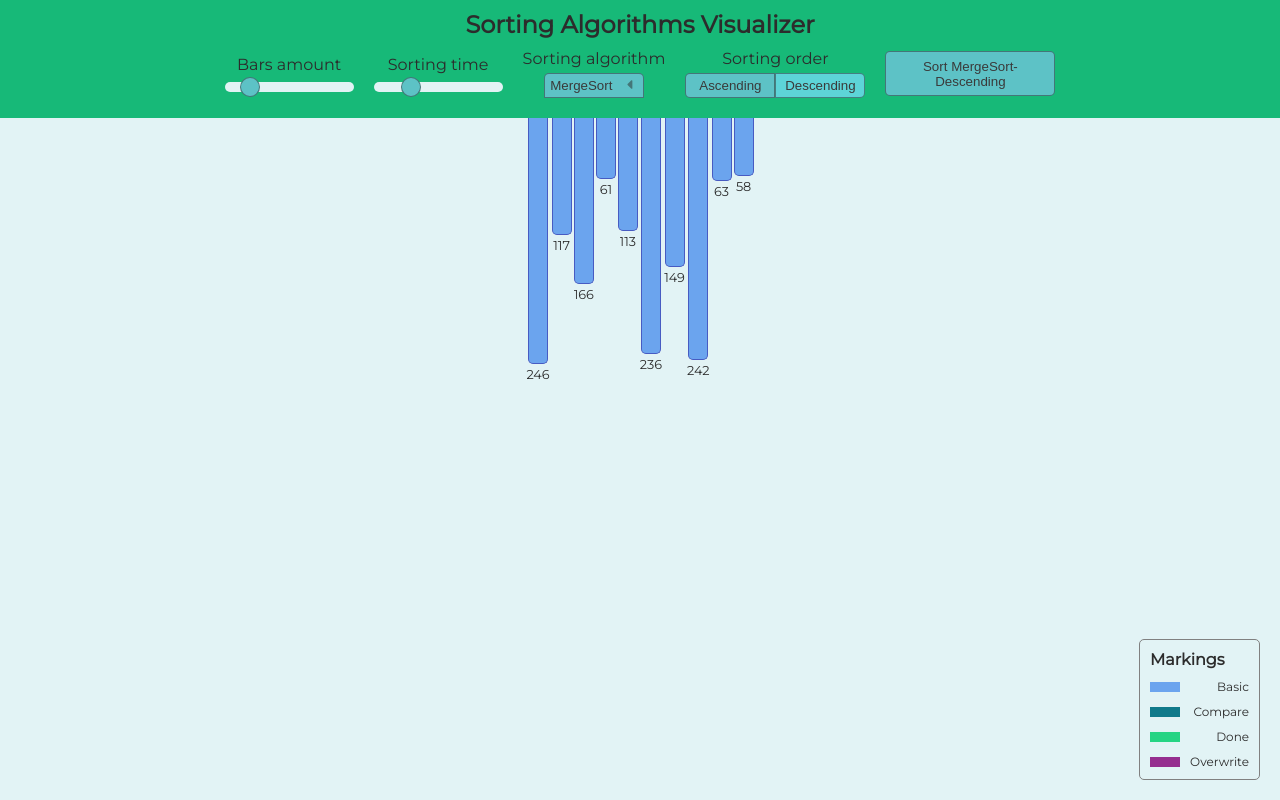
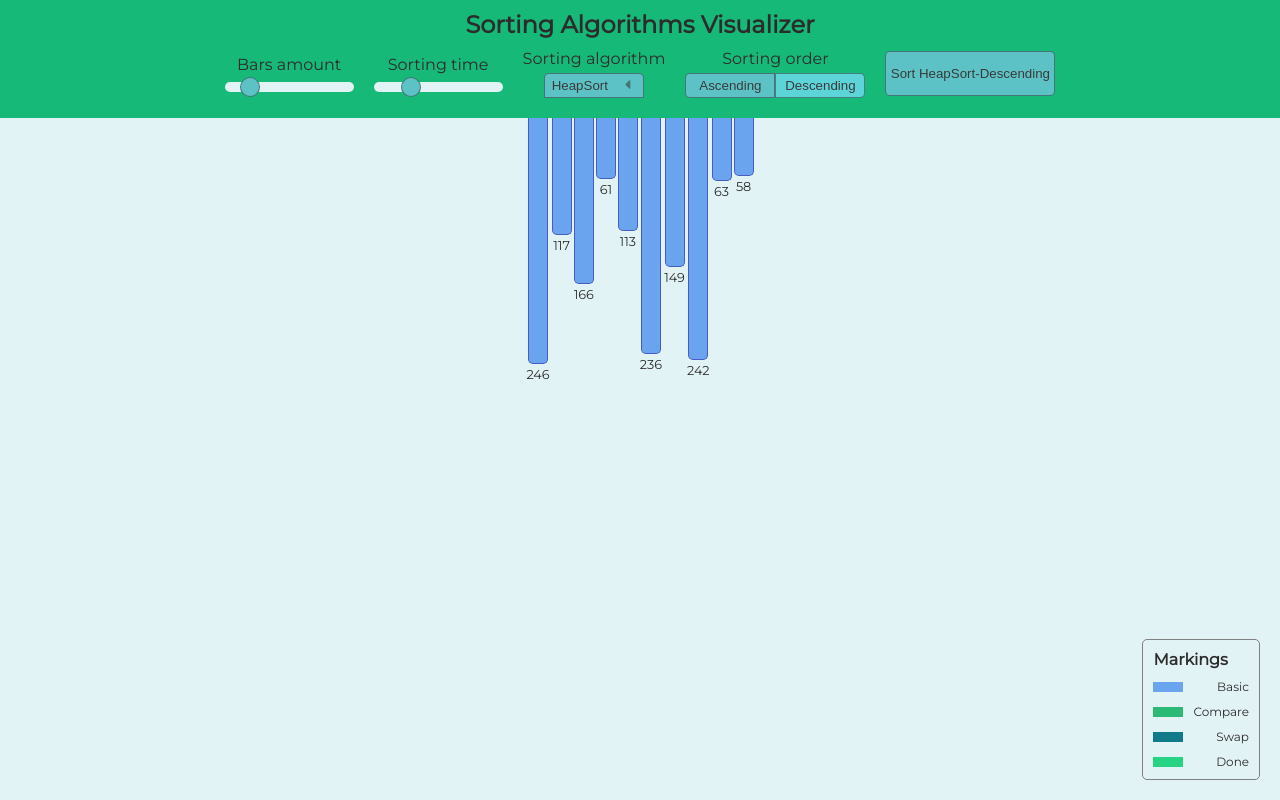
Before and after one commit to MatiMatik97/sorting-algorithms-visualizer, a React (Create React App) app: page / in a window 1280 px wide. Built offline with nearby package versions, Linux system fonts and the light colour scheme.

Commit message:
Mergesort fix, Heapsort setup

```diff
--- /dev/null
+++ b/src/algorithms/HeapSort.js
@@ -0,0 +1,17 @@
+import { DONE_TIME, swapInArray, finishAnimations } from '../helpers';
+
+import { HEAP_SORT_COLORS } from '../helpers';
+
+const { BARS_BASIC_BG_COLOR,
+    BARS_SWAPPED_BG_COLOR,
+    BARS_SWAP_BG_COLOR } = HEAP_SORT_COLORS;
+
+const HeapSort = () => { }
+
+HeapSort.init = (bars, setBars, stepTime, sortingOrder) => {
+    console.log("HeapSort");
+
+    return 0;
+}
+
+export default HeapSort
--- a/src/algorithms/MergeSort.js
+++ b/src/algorithms/MergeSort.js
@@ -52,6 +52,8 @@ MergeSort.merge = (mainArray, leftIndex, centerIndex, rightIndex, copyArray) =>
                     i: i,
                     j: j
                 },
+                toSwap: true,
+                overwrite: false,
                 values: [k, copyArray[i]],
             });
 
@@ -62,6 +64,8 @@ MergeSort.merge = (mainArray, leftIndex, centerIndex, rightIndex, copyArray) =>
                     i: i,
                     j: j
                 },
+                toSwap: false,
+                overwrite: false,
                 values: [k, copyArray[j]],
             });
 
@@ -72,9 +76,11 @@ MergeSort.merge = (mainArray, leftIndex, centerIndex, rightIndex, copyArray) =>
     while (i <= centerIndex) {
         animations.push({
             compare: {
-                i: i,
+                i: k,
                 j: i
             },
+            toSwap: false,
+            overwrite: true,
             values: [k, copyArray[i]],
         });
 
@@ -84,9 +90,11 @@ MergeSort.merge = (mainArray, leftIndex, centerIndex, rightIndex, copyArray) =>
     while (j <= rightIndex) {
         animations.push({
             compare: {
-                i: j,
+                i: k,
                 j: j
             },
+            toSwap: false,
+            overwrite: true,
             values: [k, copyArray[j]],
         });
 
@@ -95,27 +103,35 @@ MergeSort.merge = (mainArray, leftIndex, centerIndex, rightIndex, copyArray) =>
 }
 
 MergeSort.animate = (barsAmount) => {
-    console.log(animations);
     const STEP_TIME = Math.round(_stepTime / barsAmount);
     let sortingTime = 0;
 
     for (let anim = 0; anim < animations.length; anim++) {
-        const { compare: { i, j }, values } = animations[anim];
+        const { compare: { i, j }, toSwap, overwrite, values } = animations[anim];
 
         setTimeout(() => {
             const displayBars = [...document.querySelectorAll('.display-bar')];
 
-            displayBars.map(displayBar => {
-                displayBar.style.backgroundColor = BARS_BASIC_BG_COLOR;
-                return displayBar;
-            });
+            if (!overwrite) {
+                displayBars.map(displayBar => {
+                    displayBar.style.backgroundColor = BARS_BASIC_BG_COLOR;
+                    return displayBar;
+                });
 
-            displayBars[i].style.backgroundColor = BARS_SWAP_BG_COLOR;
-            displayBars[j].style.backgroundColor = BARS_SWAP_BG_COLOR;
-            displayBars[values[0]].style.backgroundColor = BARS_OVERWRITE_BG_COLOR;
+                const color = toSwap ? BARS_SWAP_BG_COLOR : BARS_OVERWRITE_BG_COLOR;
+
+                displayBars[i].style.backgroundColor = color;
+                displayBars[j].style.backgroundColor = color;
+            }
+
+            const [index, { size }] = values;
 
             setTimeout(() => {
-                displayBars[values[0]].style.height = `${values[1].size}px`;
+                displayBars[index].style.height = `${size}px`;
+
+                const displaySize = [...document.querySelectorAll('.display-size')];
+
+                displaySize[index].innerHTML = size;
             }, Math.round(STEP_TIME / 2));
         }, anim * STEP_TIME);
 
--- a/src/components/bars/Bars.jsx
+++ b/src/components/bars/Bars.jsx
@@ -4,6 +4,7 @@ import DisplayBars from "./DisplayBars";
 import BubbleSort from "../../algorithms/BubbleSort";
 import QuickSort from "../../algorithms/QuickSort";
 import MergeSort from "../../algorithms/MergeSort";
+import HeapSort from "../../algorithms/HeapSort";
 
 export const resizeHandler = (barsAmount) => {
   const windowWidth = window.innerWidth;
@@ -89,6 +90,9 @@ const Bars = ({
         case "MergeSort":
           sortingTime = MergeSort.init(bars, stepTime, sortingOrder);
           break;
+        case "HeapSort":
+          sortingTime = HeapSort.init(bars, stepTime, sortingOrder);
+          break;
         default:
           return;
       }
@@ -104,8 +108,8 @@ const Bars = ({
     // eslint-disable-next-line react-hooks/exhaustive-deps
   }, [isSorting, currentAlgorithm]);
 
-  // choose mergesort algorithm on page load
-  useEffect(() => [...document.querySelectorAll(".list-item")][2].click(), []);
+  // choose heapsort algorithm on page load - dev
+  useEffect(() => [...document.querySelectorAll(".list-item")][3].click(), []);
 
   return <DisplayBars bars={bars} />;
 };
--- a/src/components/markings/Markings.jsx
+++ b/src/components/markings/Markings.jsx
@@ -4,6 +4,7 @@ import {
   BUBBLE_SORT_MARKINGS,
   QUICK_SORT_MARKINGS,
   MERGE_SORT_MARKINGS,
+  HEAP_SORT_MARKINGS,
 } from "../../helpers";
 
 const Markings = ({ state: { currentAlgorithm } }) => {
@@ -16,6 +17,8 @@ const Markings = ({ state: { currentAlgorithm } }) => {
       setMarkings(QUICK_SORT_MARKINGS);
     } else if (currentAlgorithm === "MergeSort") {
       setMarkings(MERGE_SORT_MARKINGS);
+    } else if (currentAlgorithm === "HeapSort") {
+      setMarkings(HEAP_SORT_MARKINGS);
     } else {
       setMarkings([]);
     }
--- a/src/components/navbar/Navbar.css
+++ b/src/components/navbar/Navbar.css
@@ -152,8 +152,8 @@
     font-size: 13px;
     position: absolute;
     list-style-type: none;
-    /* 26px */
-    height: 78px;
+    /* 26px + border times */
+    height: 107px;
     overflow: hidden;
     white-space: nowrap;
     transition: height .2s ease-in;
--- a/src/components/navbar/NavbarDisplay.jsx
+++ b/src/components/navbar/NavbarDisplay.jsx
@@ -92,6 +92,13 @@ const NavbarDisplay = ({
               >
                 MergeSort
               </li>
+              <li
+                className={`list-item
+                ${currentAlgorithm === "HeapSort" ? "list-item-active" : ""}`}
+                onClick={() => onClickChooseAlgorithm("HeapSort")}
+              >
+                HeapSort
+              </li>
             </ul>
           </div>
         </div>
--- a/src/helpers/index.js
+++ b/src/helpers/index.js
@@ -1,3 +1,4 @@
+// Basic
 export const
     BARS_BASIC_BG_COLOR = "#6ba4ee",
     BARS_SWAPPED_BG_COLOR = "#2cb978",
@@ -13,42 +14,53 @@ const BASIC_SORT_COLORS = {
     BARS_DONE_BG_COLOR
 };
 
+const BASIC_MARKINGS = [
+    { color: BARS_BASIC_BG_COLOR, title: "Basic" },
+    { color: BARS_SWAPPED_BG_COLOR, title: "Compare" },
+    { color: BARS_SWAP_BG_COLOR, title: "Swap" },
+    { color: BARS_DONE_BG_COLOR, title: "Done" },
+];
+
+// BubbleSort
 export const BUBBLE_SORT_COLORS = {
     ...BASIC_SORT_COLORS
 }
 
+export const BUBBLE_SORT_MARKINGS = BASIC_MARKINGS;
+
+// QuickSort
 export const QUICK_SORT_COLORS = {
     ...BASIC_SORT_COLORS,
     BARS_PIVOT_BG_COLOR
 }
-
-export const MERGE_SORT_COLORS = {
-    BARS_BASIC_BG_COLOR,
-    BARS_SWAP_BG_COLOR,
-    BARS_DONE_BG_COLOR,
-    BARS_OVERWRITE_BG_COLOR
-}
-
-const BASIC_MARKINGS = [
-    { color: BARS_BASIC_BG_COLOR, title: "Basic" },
-    { color: BARS_SWAPPED_BG_COLOR, title: "Swapped" },
-    { color: BARS_SWAP_BG_COLOR, title: "Compare" },
-    { color: BARS_DONE_BG_COLOR, title: "Done" },
-];
-
-export const BUBBLE_SORT_MARKINGS = BASIC_MARKINGS;
 
 export const QUICK_SORT_MARKINGS = [
     ...BASIC_MARKINGS,
     { color: BARS_PIVOT_BG_COLOR, title: "Pivot" },
 ];
 
+// MergeSort
+export const MERGE_SORT_COLORS = {
+    ...BASIC_SORT_COLORS,
+    BARS_OVERWRITE_BG_COLOR
+}
+
 export const MERGE_SORT_MARKINGS = [
     { color: BARS_BASIC_BG_COLOR, title: "Basic" },
-    { color: BARS_SWAP_BG_COLOR, title: "Compare" },
+    { color: BARS_SWAP_BG_COLOR, title: "Swap" },
     { color: BARS_DONE_BG_COLOR, title: "Done" },
     { color: BARS_OVERWRITE_BG_COLOR, title: "Overwrite" },
 ];
+
+// HeapSort
+export const HEAP_SORT_COLORS = {
+    BARS_BASIC_BG_COLOR,
+    BARS_SWAP_BG_COLOR,
+    BARS_DONE_BG_COLOR,
+    ...BASIC_SORT_COLORS
+}
+
+export const HEAP_SORT_MARKINGS = BASIC_MARKINGS;
 
 export const
     DEFAULT_STEP_TIME = 2000,
```
